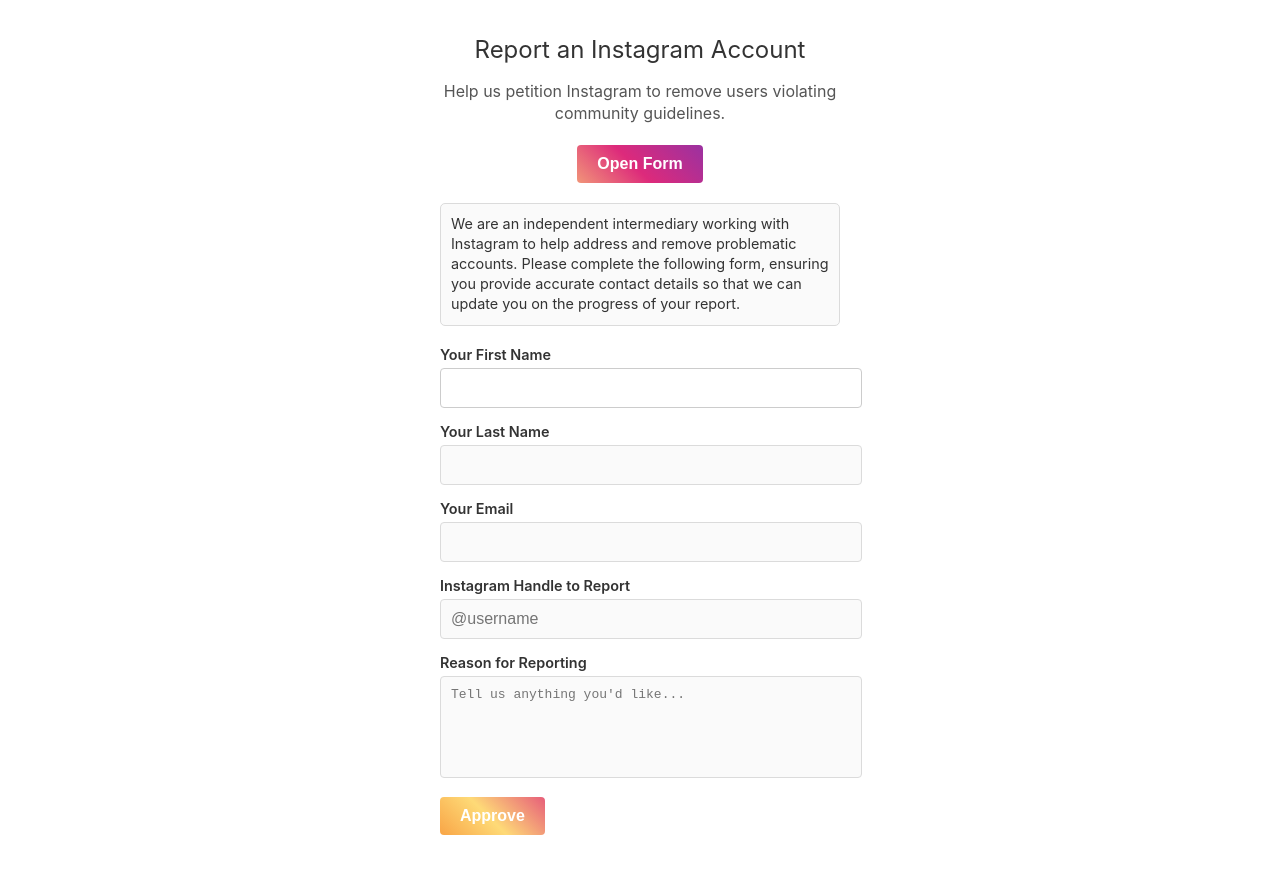
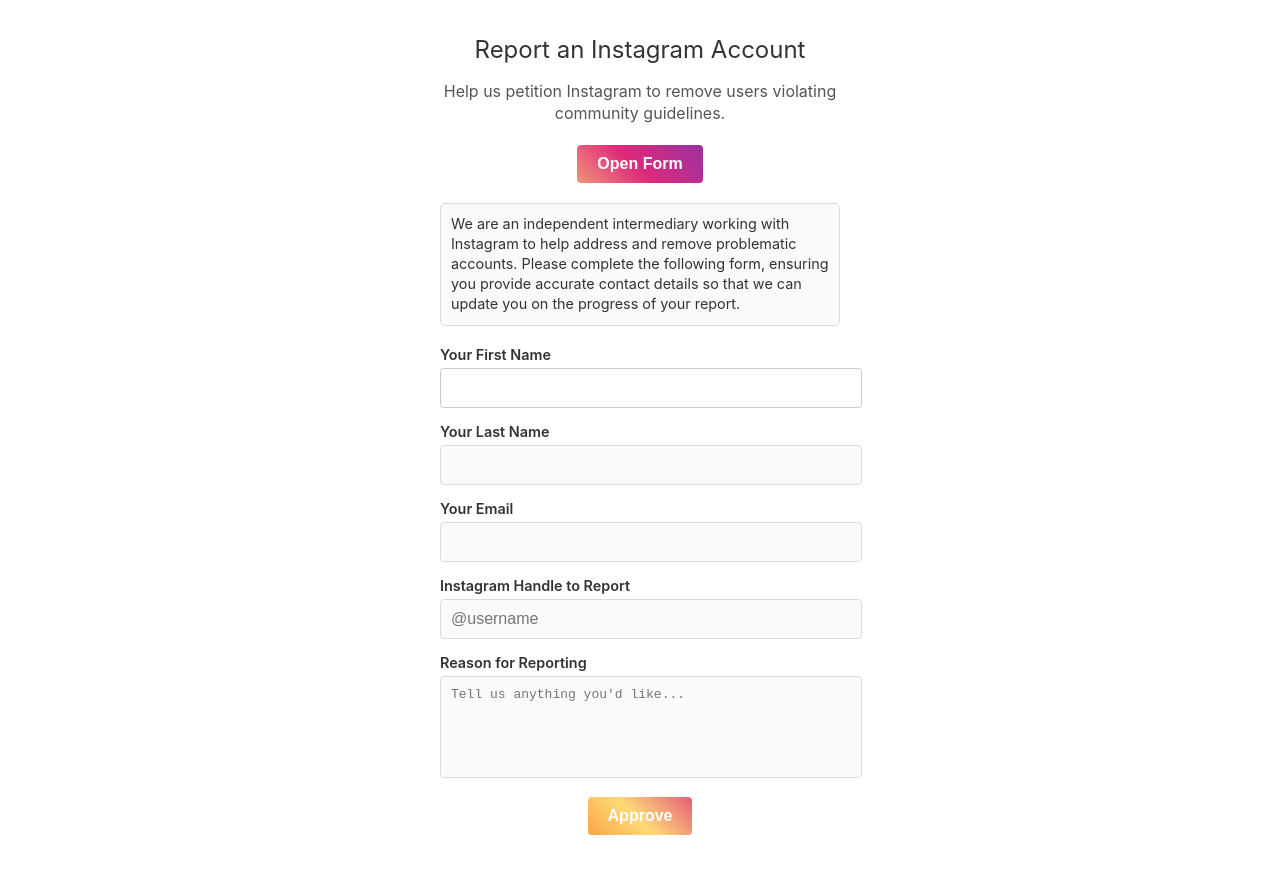
Before and after one commit to aljaarir/pers, a plain HTML site: page index.html in a window 1280 px wide. Both pictures are taken after a click on the button "Open Form". Shown: the part 65-938 px from the top of the page. Drawn offline with Linux system fonts and the light colour scheme; no server answers.

Commit message:
Update index.html

```diff
--- a/index.html
+++ b/index.html
@@ -123,7 +123,8 @@
     }
 
     #fake {
-      display: inline-block;
+      display: block;
+      margin: 0 auto;
       padding: 10px 20px;
       font-size: 1em;
       border: none;
@@ -135,6 +136,7 @@
       background-size: 300% 300%;
       animation: gradientBG 3s ease infinite;
       font-weight: 600;
+      width: fit-content;
     }
   </style>
 </head>
```
